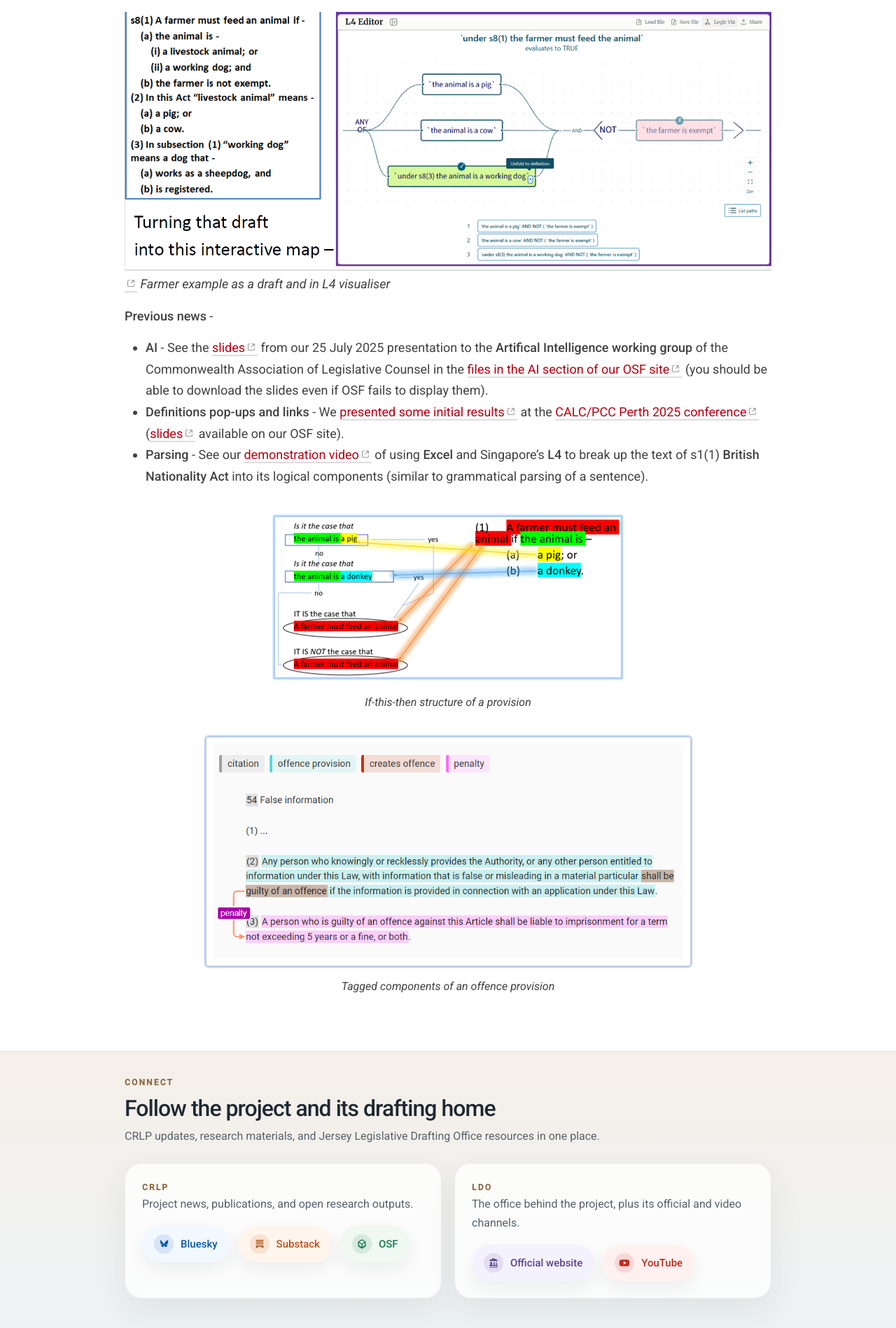
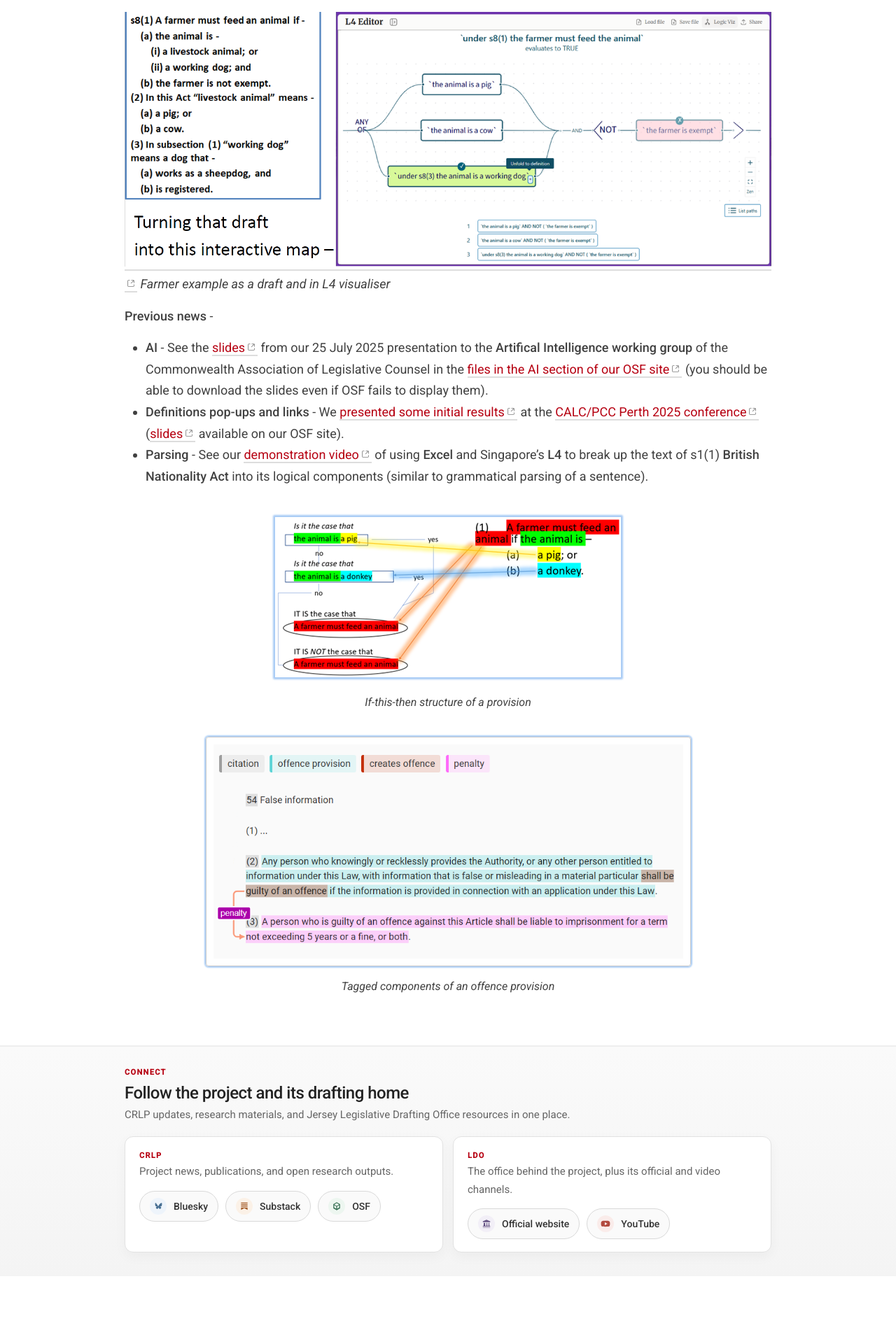
Before and after one commit to crlp-jerseyldo/crlp-jerseyldo.github.io, a Jekyll site: the page built from index.md, in a window 1280 px wide. Shown: the part 1497-3395 px from the top of the page at 70% size. Built offline with Jekyll 4.4.1, drawn with Linux system fonts in a browser that asks for light colours; our own code applies the rules of GitHub Pages for plain Markdown files; after the commit the page ends 3321 px from its top, so only the background shows below that.

Commit message:
Update footer styles for improved layout and aesthetics

```diff
--- a/assets/style.scss
+++ b/assets/style.scss
@@ -525,13 +525,13 @@ nav {
 
 .wrapper-footer {
   width: 100%;
-  margin-top: 64px;
-  background: linear-gradient(180deg, #f5efe8 0%, #edf2f4 100%);
-  border-top: 1px solid rgba(34, 34, 34, 0.08);
+  margin-top: 56px;
+  background: linear-gradient(180deg, #fafafa 0%, #f4f4f4 100%);
+  border-top: 2px solid $lightGray;
 }
 
 footer {
-  padding: 34px 0 42px;
+  padding: 28px 0 34px;
   text-align: left;
 
   a {
@@ -548,46 +548,47 @@ footer {
 .footer-intro {
   display: flex;
   flex-direction: column;
-  gap: 8px;
-  margin-bottom: 24px;
-  max-width: 700px;
+  gap: 4px;
+  margin-bottom: 18px;
+  max-width: 740px;
 }
 
 .footer-kicker,
 .footer-card-label {
   margin: 0;
-  color: #8c6a45;
-  font-size: 12px;
+  color: #b60011;
+  font-size: 11px;
   font-weight: 700;
-  letter-spacing: 0.18em;
+  letter-spacing: 0.12em;
   text-transform: uppercase;
 }
 
 .footer-heading {
   margin: 0;
-  max-width: none;
-  color: #1f2831;
-  font-size: 32px;
-  line-height: 1.15;
-  letter-spacing: -0.03em;
+  max-width: 740px;
+  color: $darkerGray;
+  font-size: 24px;
+  font-weight: 500;
+  line-height: 1.25;
+  letter-spacing: -0.5px;
 
   @include mobile {
-    font-size: 26px;
+    font-size: 22px;
   }
 }
 
 .footer-copy,
 .footer-card-copy {
   margin: 0;
-  color: #56616b;
-  font-size: 16px;
+  color: $gray;
+  font-size: 15px;
   line-height: 1.7;
 }
 
 .footer-grid {
   display: grid;
   grid-template-columns: repeat(2, minmax(0, 1fr));
-  gap: 18px;
+  gap: 14px;
 
   @include mobile {
     grid-template-columns: 1fr;
@@ -595,49 +596,48 @@ footer {
 }
 
 .footer-card {
-  padding: 24px;
-  background: rgba(255, 255, 255, 0.78);
-  border: 1px solid rgba(34, 34, 34, 0.08);
-  border-radius: 24px;
-  box-shadow: 0 18px 40px rgba(59, 72, 81, 0.08);
-  backdrop-filter: blur(8px);
+  padding: 18px 20px;
+  background: #fff;
+  border: 1px solid #e2e2e2;
+  border-radius: 12px;
+  box-shadow: 0 6px 18px rgba(0, 0, 0, 0.04);
 }
 
 .footer-link-list {
   display: flex;
   flex-wrap: wrap;
-  gap: 12px;
-  margin-top: 18px;
+  gap: 10px;
+  margin-top: 14px;
 }
 
 .footer-chip {
   display: inline-flex;
   align-items: center;
   gap: 10px;
-  min-height: 48px;
-  padding: 11px 16px;
-  border: 1px solid transparent;
+  min-height: 42px;
+  padding: 9px 14px;
+  border: 1px solid #d9d9d9;
   border-radius: 999px;
-  background: #fff;
-  color: #1f2831;
-  font-size: 15px;
+  background: #fafafa;
+  color: $darkGray;
+  font-size: 14px;
   font-weight: 500;
   line-height: 1;
   text-decoration: none;
-  box-shadow: 0 10px 24px rgba(47, 59, 68, 0.08);
-  transition: transform 0.18s ease, box-shadow 0.18s ease, border-color 0.18s ease, background-color 0.18s ease, color 0.18s ease;
+  box-shadow: none;
+  transition: transform 0.18s ease, border-color 0.18s ease, background-color 0.18s ease, color 0.18s ease;
 
   &:hover,
   &:focus-visible {
-    transform: translateY(-2px);
-    color: #111;
-    border-color: rgba(31, 40, 49, 0.18);
-    box-shadow: 0 16px 32px rgba(47, 59, 68, 0.14);
+    transform: translateY(-1px);
+    color: #b60011;
+    border-color: #c9c9c9;
+    background: #fff;
   }
 
   &:focus-visible {
-    outline: 3px solid rgba(182, 0, 17, 0.18);
-    outline-offset: 3px;
+    outline: 2px solid rgba(182, 0, 17, 0.28);
+    outline-offset: 2px;
   }
 
   @include mobile {
@@ -650,61 +650,52 @@ footer {
   display: inline-flex;
   align-items: center;
   justify-content: center;
-  width: 28px;
-  height: 28px;
+  width: 24px;
+  height: 24px;
   border-radius: 50%;
+  background: #f0f0f0;
   flex-shrink: 0;
 
   svg {
-    width: 16px;
-    height: 16px;
+    width: 14px;
+    height: 14px;
     display: block;
     fill: currentColor;
   }
 }
 
 .footer-chip-bluesky {
-  background: #f2f8ff;
-  color: #0d5aa7;
-
   .footer-chip-icon {
-    background: rgba(13, 90, 167, 0.12);
+    background: #eef4fb;
+    color: #476f93;
   }
 }
 
 .footer-chip-substack {
-  background: #fff5ec;
-  color: #b4571b;
-
   .footer-chip-icon {
-    background: rgba(180, 87, 27, 0.12);
+    background: #fbf1e7;
+    color: #a45c28;
   }
 }
 
 .footer-chip-osf {
-  background: #eff8f3;
-  color: #1d7b58;
-
   .footer-chip-icon {
-    background: rgba(29, 123, 88, 0.12);
+    background: #edf6f0;
+    color: #397256;
   }
 }
 
 .footer-chip-gov {
-  background: #f5f2ff;
-  color: #5b468d;
-
   .footer-chip-icon {
-    background: rgba(91, 70, 141, 0.12);
+    background: #f2eff7;
+    color: #685586;
   }
 }
 
 .footer-chip-youtube {
-  background: #fff1f0;
-  color: #bf2d22;
-
   .footer-chip-icon {
-    background: rgba(191, 45, 34, 0.12);
+    background: #faecea;
+    color: #b24a3f;
   }
 }
 
```
